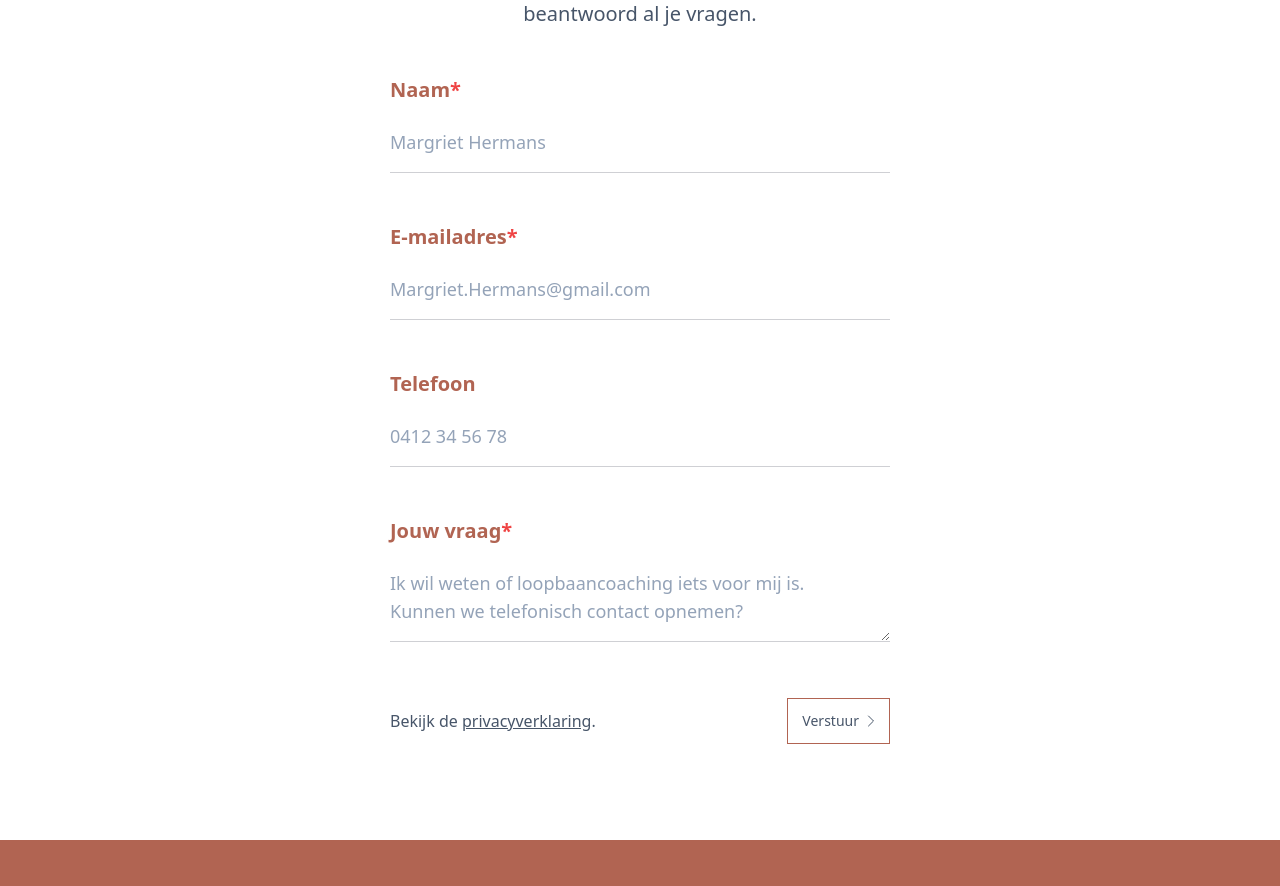
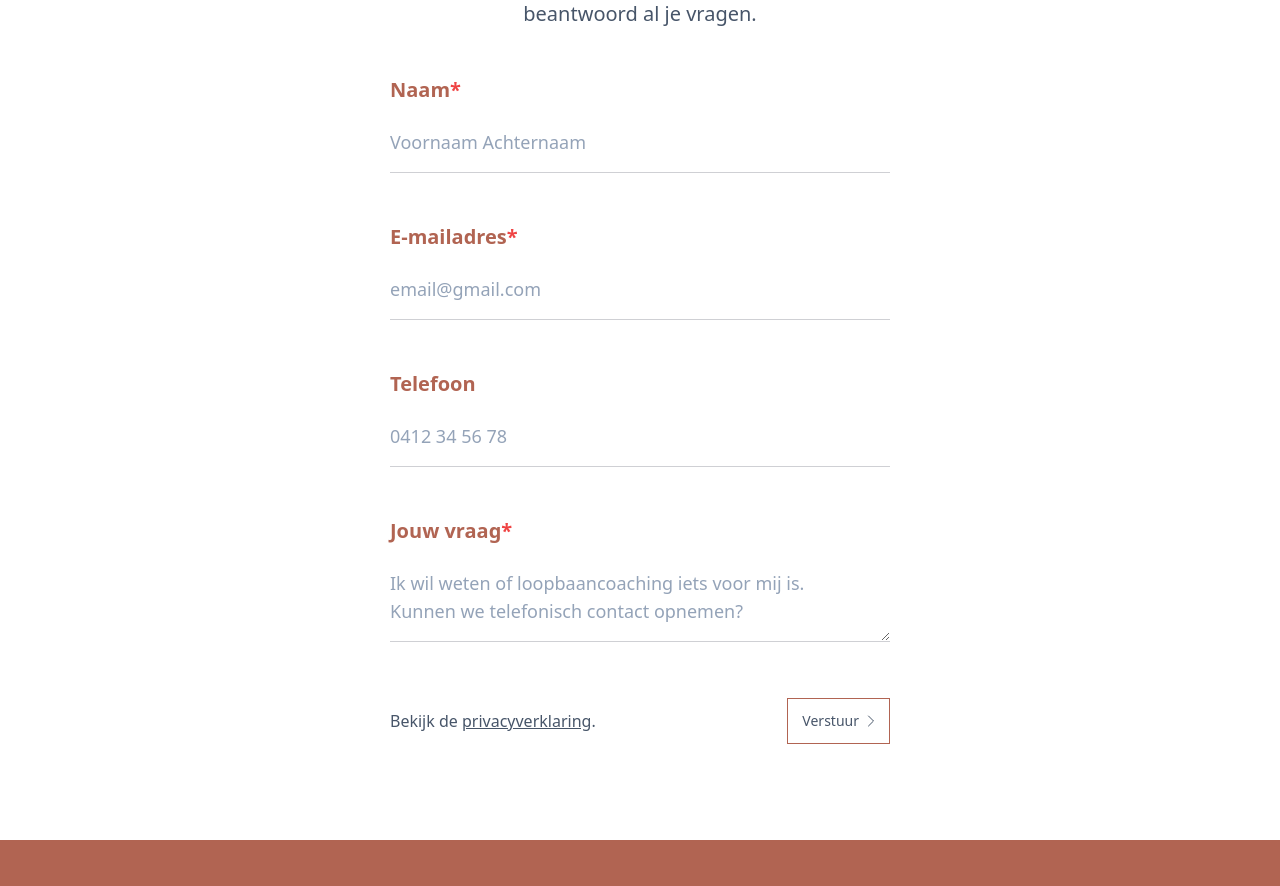
Before and after one commit to nckhell/gwnplus, a Next.js app: page / in a window 1280 px wide. Shown: the part 1528-2414 px from the top of the page. Built offline with nearby package versions, Linux system fonts and the light colour scheme.

Commit message:
chore(): update placeholders

```diff
--- a/src/components/Form/ContactForm.tsx
+++ b/src/components/Form/ContactForm.tsx
@@ -70,7 +70,7 @@ export const ContactForm: FC = () => {
           <input
             id="name"
             type="text"
-            placeholder="Margriet Hermans"
+            placeholder="Voornaam Achternaam"
             disabled={success === true ? true : false}
             className="disabled:cursor-not-allowed bg-transparent text-lg text-slate-600 w-full py-[16px] border-b border-slate-900 transition-colors duration-500 ease-in-out focus:border-purple focus:outline-none border-opacity-20 focus:border-[#B16452] placeholder:text-slate-400"
             {...register("name", { required: true })}
@@ -94,7 +94,7 @@ export const ContactForm: FC = () => {
           <input
             id="name"
             type="email"
-            placeholder="Margriet.Hermans@gmail.com"
+            placeholder="email@gmail.com"
             disabled={success === true ? true : false}
             className="disabled:cursor-not-allowed bg-transparent text-lg text-slate-600 w-full py-[16px] border-b border-slate-900 transition-colors duration-500 ease-in-out focus:border-purple focus:outline-none border-opacity-20 focus:border-[#B16452] placeholder:text-slate-400"
             {...register("email", { required: true })}
```
